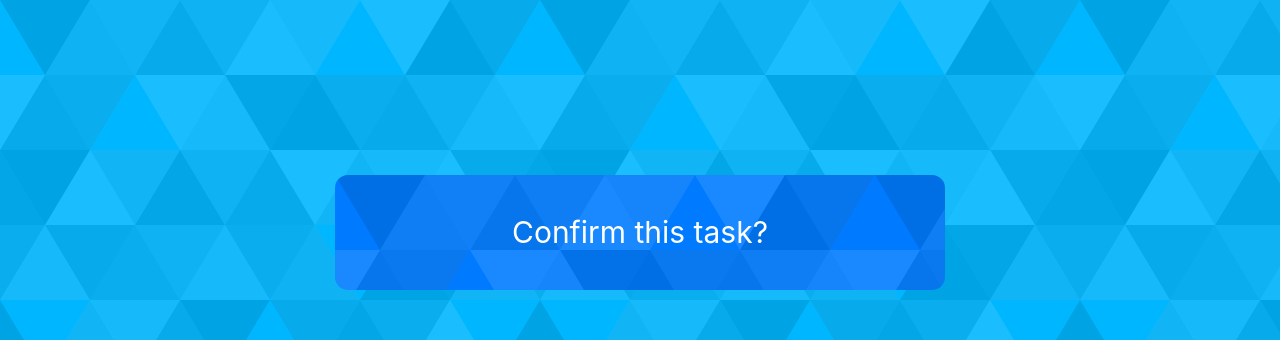
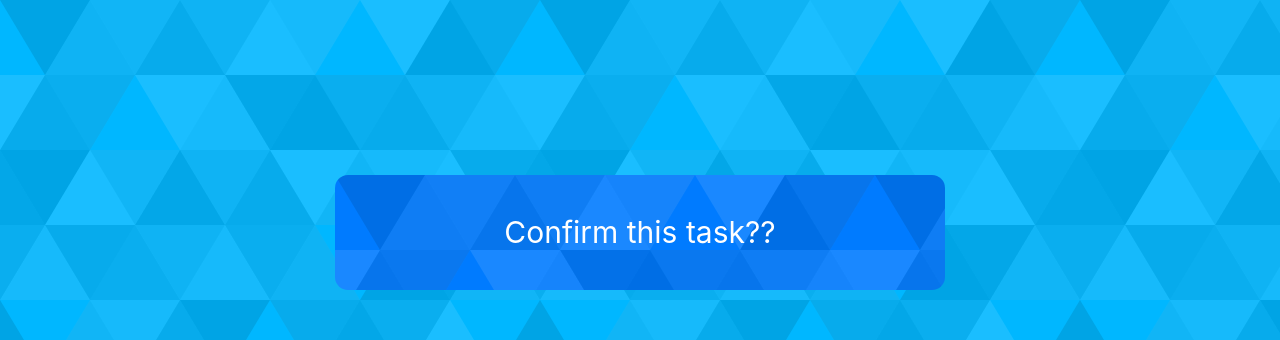
Before and after one commit to davidyeong97/TKD_final_project, a plain HTML site: page confirmation/Confirmation.html in a window 1280 px wide. Shown: the top 340 px of the page. Drawn offline with nearby package versions, Linux system fonts and the light colour scheme.

Commit message:
try commit

```diff
--- a/confirmation/Confirmation.html
+++ b/confirmation/Confirmation.html
@@ -20,7 +20,7 @@
                 <div class="container-fluid">
                     <div class="row text-center">
                         <div class="col-12">
-                            <p>Confirm this task?</p>
+                            <p>Confirm this task??</p>
                         </div>
                     </div>
                 </div>
```
